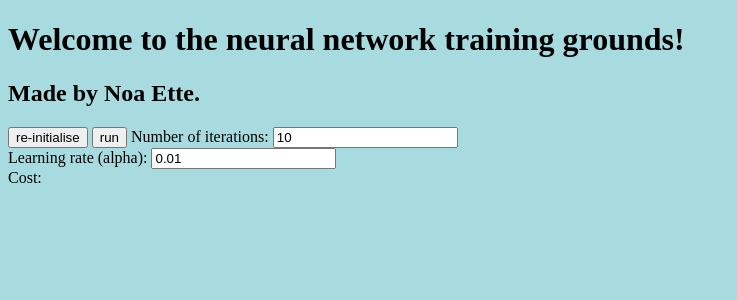
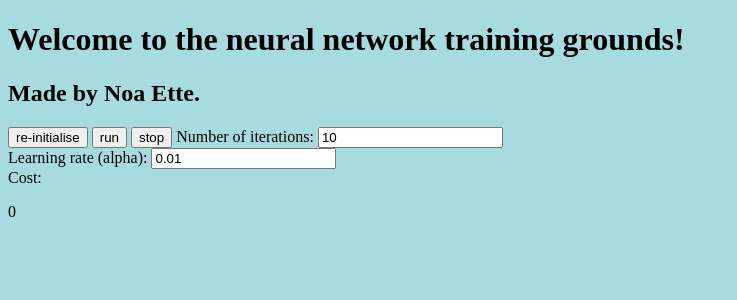
Before and after one commit to Noaemien/Stock_price_mapping, a Flask app: page / in a window 1280 px wide. Shown: the top 300 px of the page, without its empty margins (0-737 px from the left). Run offline with Flask 2, Linux system fonts and the light colour scheme; some libraries are stand-ins or nearby versions.

Commit message:
added stop button and live cost display.

```diff
--- a/app.py
+++ b/app.py
@@ -1,7 +1,6 @@
 import numpy as np
-from flask import Flask, render_template, jsonify, request
+from flask import Flask, render_template, jsonify, request, json
 from nn_module import Neural_Network
-
 app = Flask(__name__)
 
 
@@ -13,14 +12,16 @@ X = np.random.uniform(-1, 5, (1, 500))
 Y = X ** 2
 
 nn = Neural_Network(X, Y, [128, 128, 1], optimisation_function="GRADIENTDESCENT")
-
+cost = 0
 #Gets called from main.js after a click of the "run" button
 @app.route("/nn_iteration/<float:alpha>")
 def nn_iteration(alpha):
+    global cost
     #print("Success !")
     #print(alpha)
-    cost = nn.train(alpha, 1)
-    return jsonify(cost)
+    if alpha != 0:
+        cost = nn.train(alpha, 1)
+    return json.dumps(cost)
 
 
 #Resets weights and biases when called from main.js
--- a/static/js/main.js
+++ b/static/js/main.js
@@ -1,28 +1,51 @@
-
+var stop = false;
 //triggers the function linked to "/nn_iteration/<float:alpha>" when button "run_button" is pressed.
 $(function() {
     $('#run_button').on('click', function(e) {
       var link = "/nn_iteration/" + document.getElementById("alpha_input").value.toString();
       var iterations = document.getElementById("iterations").value;
       var i = 0;
+      stop = false;
       e.preventDefault();
       function nn_iteration(){
-        if (i < iterations){
+        if (i < iterations && stop == false){
           $.getJSON(link,          //run nn_iteration function in app.py
               function(data) {
                 i++;
                 nn_iteration();    //Loop structured as a callback so that the neural network iteration in the app.py file has the time to finish.
+                var cost = $.parseJSON(data); //retrieve json sent by the nn_iteration function in app.py
+                document.getElementById("cost").innerHTML = cost.toString();
           });
+        } else if(stop == true){
+          stop == false;
         }
       }
+      function get_cost(a){
+        $.get("/nn_iteration/0", function(data){
+          var cost = $.parseJSON(data);
+          console.log(cost);
+        });
+      }
       nn_iteration();
+
       return false;
     });
   });
 
+//turn stop to true on click of "stop_button"
+$(function() {
+  $('#stop_button').on('click', function(e) {
+    stop = true;
+    e.preventDefault();
+    return false;
+  });
+});
+
+
 //triggers the function linked to "/init_params" url when button "init_params" is pressed.
 $(function() {
   $('#init_params').on('click', function(e) {
+    stop = true;
     var link = "/init_params";
     e.preventDefault();
     $.getJSON(link,
--- a/templates/nn_training.html
+++ b/templates/nn_training.html
@@ -9,6 +9,7 @@
         <h2>Made by Noa Ette.</h2>
         <input type="button" id="init_params" value="re-initialise" />
         <input type="button" id="run_button" value="run" />
+        <input type="button" id="stop_button" value="stop" />
 
         <label for="iterations">Number of iterations: </label>
         <input type="number" id="iterations" min="0" value="10" />
@@ -19,7 +20,7 @@
         </div>
         <div id="py_console">
             <label for="cost">Cost: </label>
-            <p id="cost">{{ cost }}</p>
+            <p id="cost">0</p>
         </div>
         <script src="//ajax.googleapis.com/ajax/libs/jquery/1.9.1/jquery.min.js"></script>
         <script type="text/javascript" src="{{ url_for('static', filename='js/main.js') }}"></script>
```
